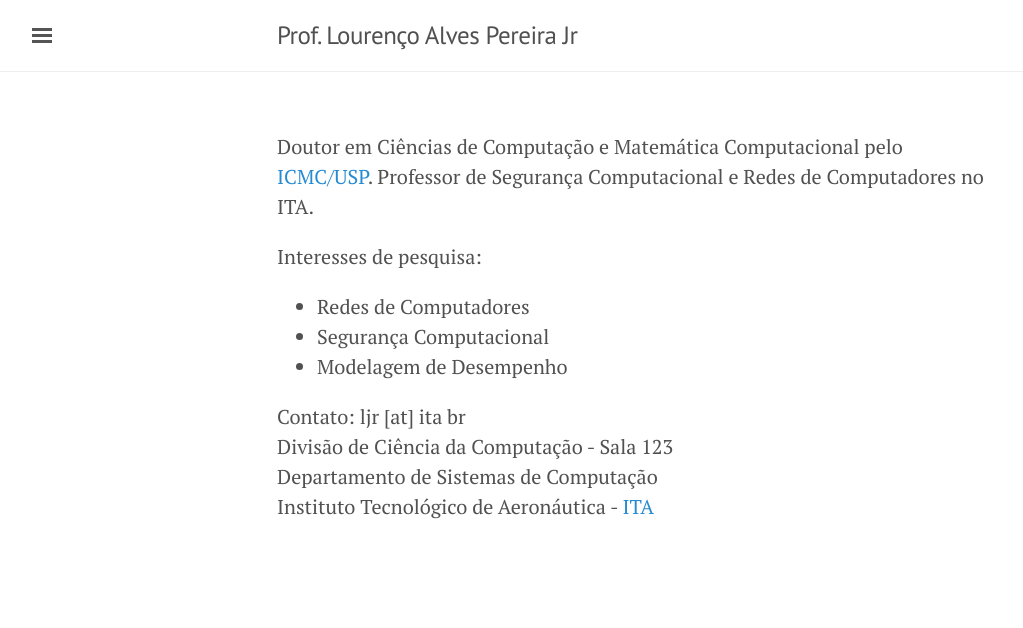
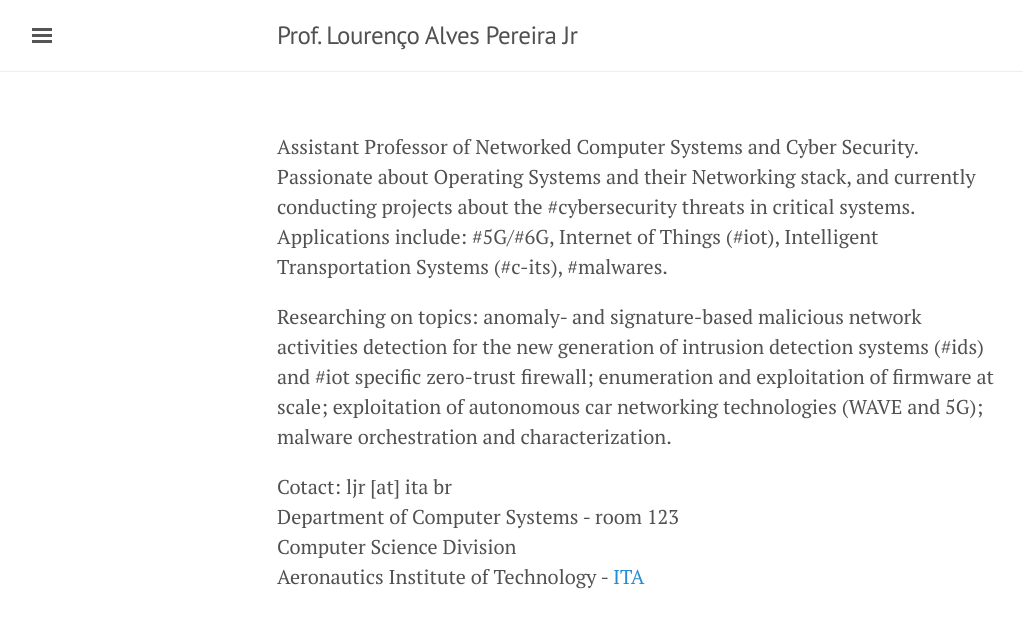
Before and after one commit to ljr/ljr.github.io, a Jekyll site: the page built from index.md, in a window 1280 px wide. Shown: the top 628 px of the page, without its empty margins (3-1026 px from the left). Built offline with Jekyll 4.4.1, drawn with Linux system fonts in a browser that asks for light colours.

Commit message:
en version

```diff
--- a/index.md
+++ b/index.md
@@ -3,16 +3,11 @@ layout: default
 title: Home
 ---
 
-Doutor em Ciências de Computação e Matemática Computacional pelo
-[ICMC/USP](http://www.icmc.usp.br). Professor de Segurança
-Computacional e Redes de Computadores no ITA.
+Assistant Professor of Networked Computer Systems and Cyber Security. Passionate about Operating Systems and their Networking stack, and currently conducting projects about the #cybersecurity threats in critical systems. Applications include: #5G/#6G, Internet of Things (#iot), Intelligent Transportation Systems (#c-its), #malwares.
 
-Interesses de pesquisa:
-- Redes de Computadores
-- Segurança Computacional
-- Modelagem de Desempenho
+Researching on topics: anomaly- and signature-based malicious network activities detection for the new generation of intrusion detection systems (#ids) and #iot specific zero-trust firewall; enumeration and exploitation of firmware at scale; exploitation of autonomous car networking technologies (WAVE and 5G); malware orchestration and characterization.
 
-Contato: ljr [at] ita br<br />
-Divisão de Ciência da Computação - Sala 123 <br />
-Departamento de Sistemas de Computação <br />
-Instituto Tecnológico de Aeronáutica - [ITA](http://ita.br)<br />
+Cotact: ljr [at] ita br<br />
+Department of Computer Systems - room 123<br />
+Computer Science Division<br />
+Aeronautics Institute of Technology - [ITA](http://ita.br)<br />
```
